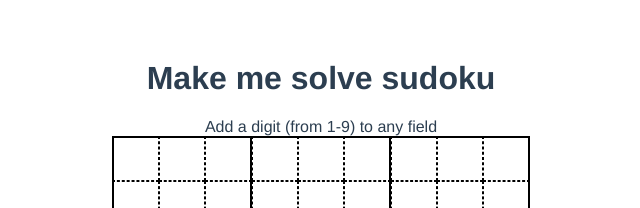
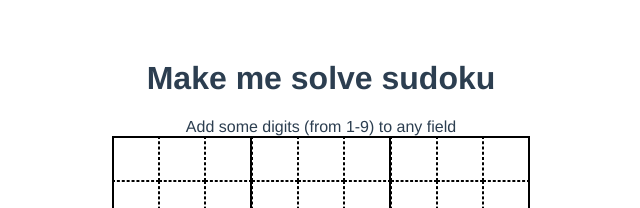
Before and after one commit to mihhailk/cb-sudoku, a Vue app in the folder ui/: page / in a window 1280 px wide. Shown: the top 208 px of the page, without its empty margins (319-959 px from the left). Built offline with nearby package versions, Linux system fonts and the light colour scheme.

Commit message:
#182283374 rephrase sub-title

```diff
--- a/ui/src/components/SudokuGrid.vue
+++ b/ui/src/components/SudokuGrid.vue
@@ -2,7 +2,7 @@
   <div>
     <h1>Make me solve sudoku</h1>
     <div>
-      <span>Add a digit (from 1-9) to any field</span>
+      <span>Add some digits (from 1-9) to any field</span>
       <form v-on:submit.prevent="solve" ref="form">
         <div v-for="row in numbers" :key="'row-'+ row">
           <span v-for="column in numbers" :key="'column-'+ column">
```
